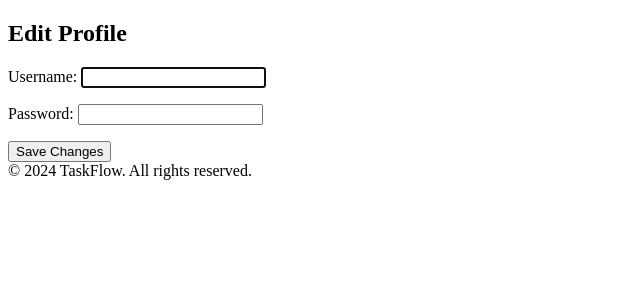
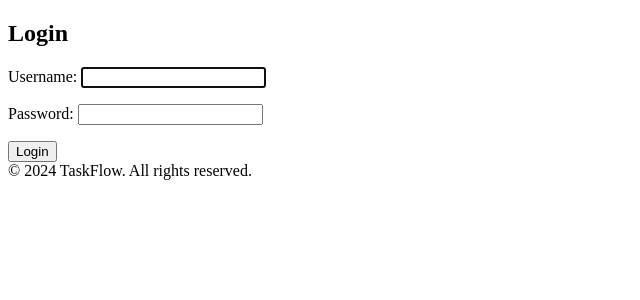
Before and after one commit to GenericName192/TaskFlow, a Django app: page /login/ in a window 1280 px wide. Shown: the part 26-326 px from the top of the page, without its empty margins (0-640 px from the left). Run offline with Django 4.2, Linux system fonts and the light colour scheme.

Commit message:
added password1 and password2 to the forms.py file to make sure the user doesnt misstype their desired password and updated login to properly display what the user is doing.

```diff
--- a/authuser/forms.py
+++ b/authuser/forms.py
@@ -19,4 +19,5 @@ class UserCreationForm(UserCreationForm):
     """Form for creating a new user."""
     class Meta:
         model = User
-        fields = ['username', 'email', 'first_name', 'last_name', 'boss']
+        fields = ['username', 'email', 'first_name', 'last_name', 'boss',
+                  "password1", "password2"]
--- a/authuser/templates/authuser/login.html
+++ b/authuser/templates/authuser/login.html
@@ -1,10 +1,10 @@
 {% extends "base.html" %}
 
 {% block content %}
-    <h2>Edit Profile</h2>
+    <h2>Login</h2>
     <form method="post">
         {% csrf_token %}
         {{ form.as_p }}
-        <button type="submit">Save Changes</button>
+        <button type="submit">Login</button>
     </form>
 {% endblock %}
```
